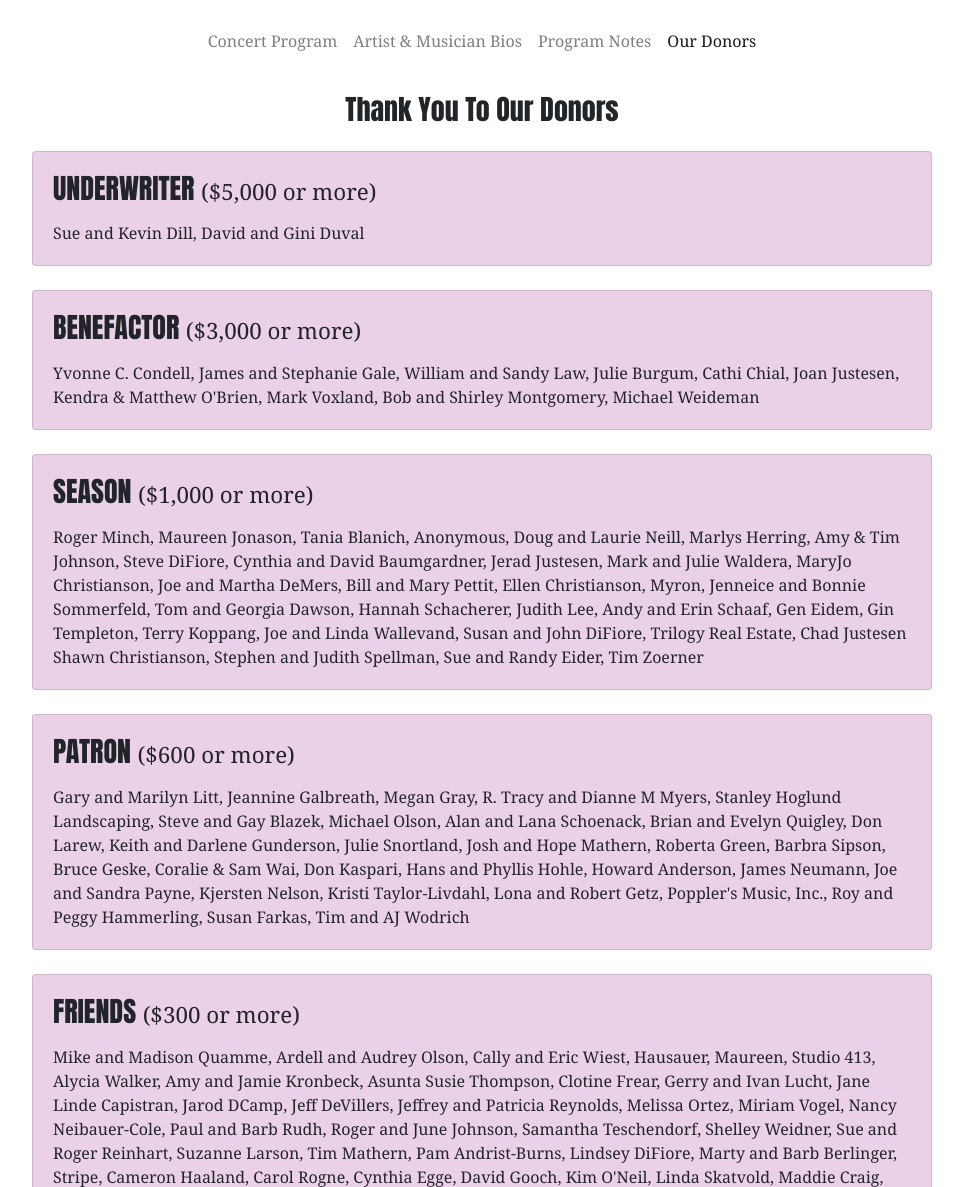
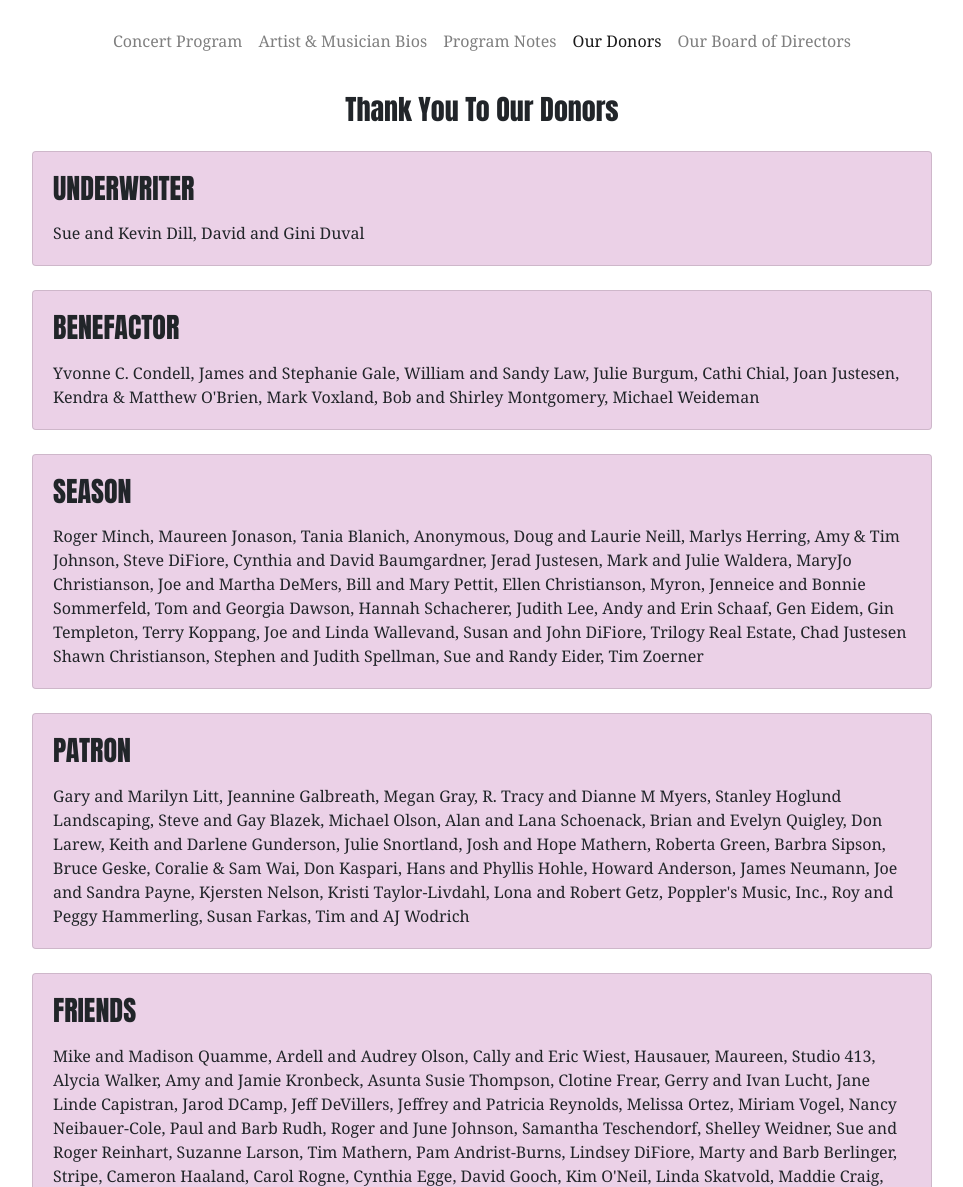
Before and after one commit to joeypettit/portrait-program-notes, a plain HTML site: page our-donors.html in a window 1280 px wide. Shown: the part 293-1480 px from the top of the page, without its empty margins (158-1121 px from the left). Drawn offline with nearby package versions, Linux system fonts and the light colour scheme.

Commit message:
removed $ from donors, added board page

```diff
--- a/our-donors.html
+++ b/our-donors.html
@@ -32,6 +32,7 @@
                     <a class="nav-link" href="artists-bios.html">Artist & Musician Bios</a>
                     <a class="nav-link" href="program-notes.html">Program Notes</a>
                     <a class="nav-link active" href="our-donors.html">Our Donors</a>
+                    <a class="nav-link" href="https://fmkicksband.com/board-members/">Our Board of Directors</a>
                 </div>
             </nav>
         </header>
@@ -42,35 +43,35 @@
 
                 <div class="card mb-4" style="background-color: rgb(235, 209, 231);">
                     <div class="card-body">
-                        <h3 class="card-title title-font mb-3">UNDERWRITER <span style="font-size: 0.8em; font-weight: normal; font-family: Georgia, serif;">($5,000 or more)</span></h3>
+                        <h3 class="card-title title-font mb-3">UNDERWRITER</h3>
                         <p class="card-text">Sue and Kevin Dill, David and Gini Duval</p>
                     </div>
                 </div>
 
                 <div class="card mb-4" style="background-color: rgb(235, 209, 231);">
                     <div class="card-body">
-                        <h3 class="card-title title-font mb-3">BENEFACTOR <span style="font-size: 0.8em; font-weight: normal; font-family: Georgia, serif;">($3,000 or more)</span></h3>
+                        <h3 class="card-title title-font mb-3">BENEFACTOR</h3>
                         <p class="card-text">Yvonne C. Condell, James and Stephanie Gale, William and Sandy Law, Julie Burgum, Cathi Chial, Joan Justesen, Kendra & Matthew O'Brien, Mark Voxland, Bob and Shirley Montgomery, Michael Weideman</p>
                     </div>
                 </div>
 
                 <div class="card mb-4" style="background-color: rgb(235, 209, 231);">
                     <div class="card-body">
-                        <h3 class="card-title title-font mb-3">SEASON <span style="font-size: 0.8em; font-weight: normal; font-family: Georgia, serif;">($1,000 or more)</span></h3>
+                        <h3 class="card-title title-font mb-3">SEASON</h3>
                         <p class="card-text">Roger Minch, Maureen Jonason, Tania Blanich, Anonymous, Doug and Laurie Neill, Marlys Herring, Amy & Tim Johnson, Steve DiFiore, Cynthia and David Baumgardner, Jerad Justesen, Mark and Julie Waldera, MaryJo Christianson, Joe and Martha DeMers, Bill and Mary Pettit, Ellen Christianson, Myron, Jenneice and Bonnie Sommerfeld, Tom and Georgia Dawson, Hannah Schacherer, Judith Lee, Andy and Erin Schaaf, Gen Eidem, Gin Templeton, Terry Koppang, Joe and Linda Wallevand, Susan and John DiFiore, Trilogy Real Estate, Chad Justesen Shawn Christianson, Stephen and Judith Spellman, Sue and Randy Eider, Tim Zoerner</p>
                     </div>
                 </div>
 
                 <div class="card mb-4" style="background-color: rgb(235, 209, 231);">
                     <div class="card-body">
-                        <h3 class="card-title title-font mb-3">PATRON <span style="font-size: 0.8em; font-weight: normal; font-family: Georgia, serif;">($600 or more)</span></h3>
+                        <h3 class="card-title title-font mb-3">PATRON</h3>
                         <p class="card-text">Gary and Marilyn Litt, Jeannine Galbreath, Megan Gray, R. Tracy and Dianne M Myers, Stanley Hoglund Landscaping, Steve and Gay Blazek, Michael Olson, Alan and Lana Schoenack, Brian and Evelyn Quigley, Don Larew, Keith and Darlene Gunderson, Julie Snortland, Josh and Hope Mathern, Roberta Green, Barbra Sipson, Bruce Geske, Coralie & Sam Wai, Don Kaspari, Hans and Phyllis Hohle, Howard Anderson, James Neumann, Joe and Sandra Payne, Kjersten Nelson, Kristi Taylor-Livdahl, Lona and Robert Getz, Poppler's Music, Inc., Roy and Peggy Hammerling, Susan Farkas, Tim and AJ Wodrich</p>
                     </div>
                 </div>
 
                 <div class="card mb-4" style="background-color: rgb(235, 209, 231);">
                     <div class="card-body">
-                        <h3 class="card-title title-font mb-3">FRIENDS <span style="font-size: 0.8em; font-weight: normal; font-family: Georgia, serif;">($300 or more)</span></h3>
+                        <h3 class="card-title title-font mb-3">FRIENDS</h3>
                         <p class="card-text">Mike and Madison Quamme, Ardell and Audrey Olson, Cally and Eric Wiest, Hausauer, Maureen, Studio 413, Alycia Walker, Amy and Jamie Kronbeck, Asunta Susie Thompson, Clotine Frear, Gerry and Ivan Lucht, Jane Linde Capistran, Jarod DCamp, Jeff DeVillers, Jeffrey and Patricia Reynolds, Melissa Ortez, Miriam Vogel, Nancy Neibauer-Cole, Paul and Barb Rudh, Roger and June Johnson, Samantha Teschendorf, Shelley Weidner, Sue and Roger Reinhart, Suzanne Larson, Tim Mathern, Pam Andrist-Burns, Lindsey DiFiore, Marty and Barb Berlinger, Stripe, Cameron Haaland, Carol Rogne, Cynthia Egge, David Gooch, Kim O'Neil, Linda Skatvold, Maddie Craig, Marcy Henrikson, Michael Redlinger, Neil and Rachel Kusler, Randal and Barbra Salzer, Sarah Hanson, Scott Seiler, Stephanie Hanson, Paul Liversage, Benevity Giving, Douglas Zinter, Ashley Blazek, Naomi Paasch, Rebecca Mathern-Jacobson, Tom Froning, and Mark Melby</p>
                     </div>
                 </div>
```
Also changed, not shown: artists-bios.html (+1 -0 lines), index.html (+1 -0 lines), program-notes.html (+1 -0 lines).
